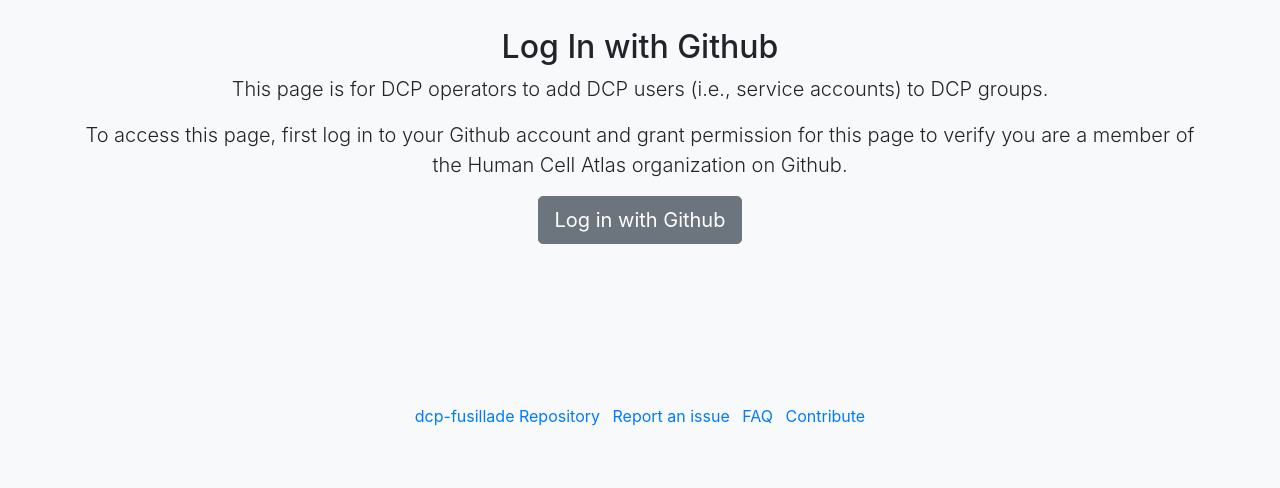
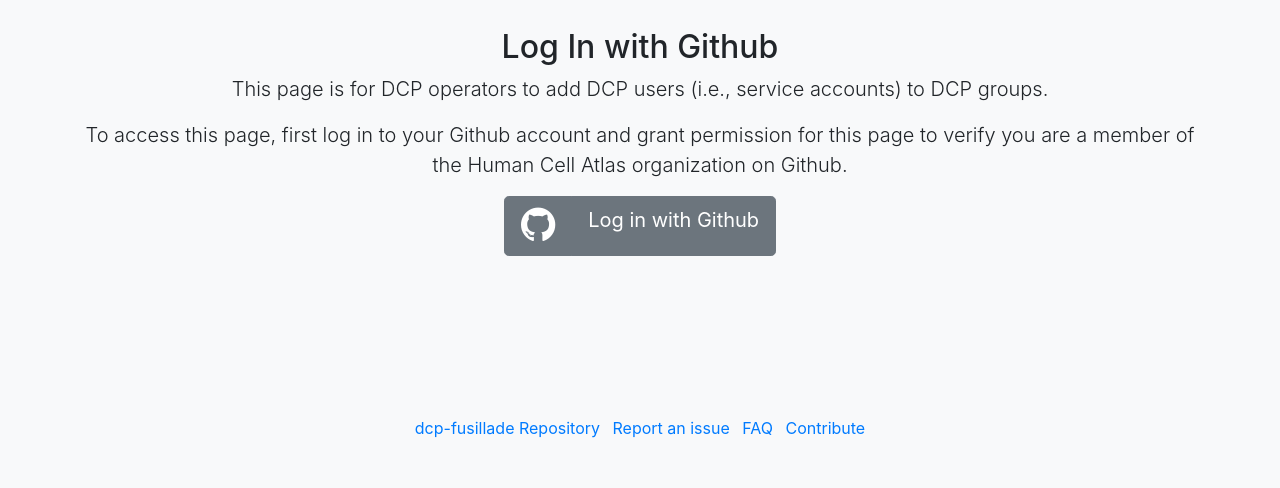
Before and after one commit to HumanCellAtlas/dcp-fusillade, a Flask app: template sites/zappa/app/templates/login.html in a window 1280 px wide. Shown: the part 340-828 px from the top of the page. Before the commit the page ends 766 px from the top, so only its background shows below. Run offline with Flask 2, Linux system fonts and the light colour scheme; the template is opened without the code that fills it, so the values that code supplies are empty; some libraries are stand-ins or nearby versions.

Commit message:
rename template.html to base.html

```diff
--- a/sites/zappa/app/templates/403.html
+++ b/sites/zappa/app/templates/403.html
@@ -1,4 +1,4 @@
-{% extends "template.html" %}
+{% extends "base.html" %}
 {% block title %}
     <h2>Error 403: Access Denied</h2>
 {% endblock %}
--- a/sites/zappa/app/templates/404.html
+++ b/sites/zappa/app/templates/404.html
@@ -1,4 +1,4 @@
-{% extends "template.html" %}
+{% extends "base.html" %}
 {% block title %}
     <h2>Error 404: Page Not Found</h2>
 {% endblock %}
--- a/sites/zappa/app/templates/template.html
+++ b/sites/zappa/app/templates/base.html
@@ -5,6 +5,7 @@
 <meta name="viewport" content="width=device-width, initial-scale=1, shrink-to-fit=no">
 <!-- Latest compiled and minified CSS -->
 <link rel="stylesheet" href="https://stackpath.bootstrapcdn.com/bootstrap/4.3.1/css/bootstrap.min.css" integrity="sha384-ggOyR0iXCbMQv3Xipma34MD+dH/1fQ784/j6cY/iJTQUOhcWr7x9JvoRxT2MZw1T" crossorigin="anonymous">
+<link rel="stylesheet" href="https://stackpath.bootstrapcdn.com/font-awesome/4.7.0/css/font-awesome.min.css">
 
     <title>DCP Fusillade: Link User to Group</title>
 
--- a/sites/zappa/app/templates/failure.html
+++ b/sites/zappa/app/templates/failure.html
@@ -1,4 +1,4 @@
-{% extends "template.html" %}
+{% extends "base.html" %}
 {% block title %}
     <h2>Link User to Group: <span class="text-danger">FAILURE</span></h2>
     <div class="alert alert-danger" role="alert">
--- a/sites/zappa/app/templates/index.html
+++ b/sites/zappa/app/templates/index.html
@@ -1,4 +1,4 @@
-{% extends "template.html" %}
+{% extends "base.html" %}
 {% block title %}
     <h2>Link User to Group</h2>
 
--- a/sites/zappa/app/templates/login.html
+++ b/sites/zappa/app/templates/login.html
@@ -1,4 +1,4 @@
-{% extends "template.html" %}
+{% extends "base.html" %}
 {% block title %}
     <h2>Log In with Github</h2>
 
@@ -12,9 +12,13 @@
     </p>
 
     <p>
-    <button type="button" class="btn btn-secondary btn-lg">
-    <i class="fa fa-github"></i>
-    Log in with Github
-    </button>
+    <div class="btn-group">
+        <a type="button" class="btn btn-secondary btn-lg" href="/login/github">
+        <i class="fa fa-github fa-2x"></i>
+        </a>
+        <a type="button" class="btn btn-secondary btn-lg" href="/login/github">
+        Log in with Github
+        </a>
+    </div>
     </p>
 {% endblock %}
--- a/sites/zappa/app/templates/success.html
+++ b/sites/zappa/app/templates/success.html
@@ -1,4 +1,4 @@
-{% extends "template.html" %}
+{% extends "base.html" %}
 {% block title %}
     <h2>Link User to Group: <span class="text-success">SUCCESS!</span></h2>
     <div class="alert alert-success" role="alert">
```
Also changed, not shown: sites/zappa/app/templates/500.html (added, +8 -0 lines).
